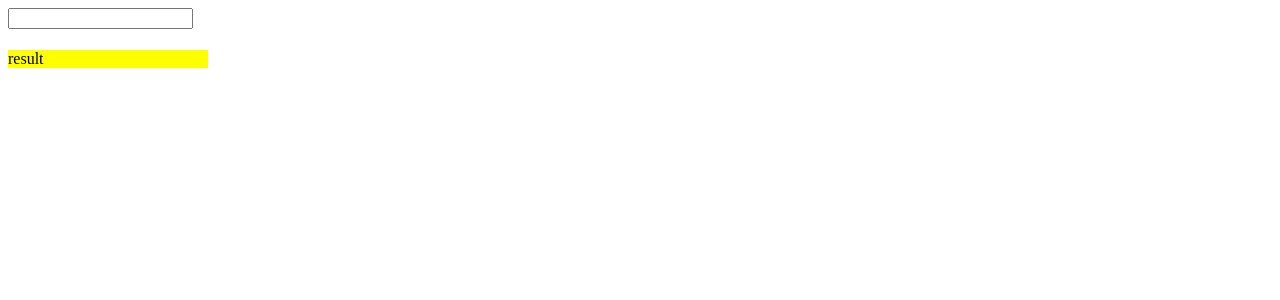
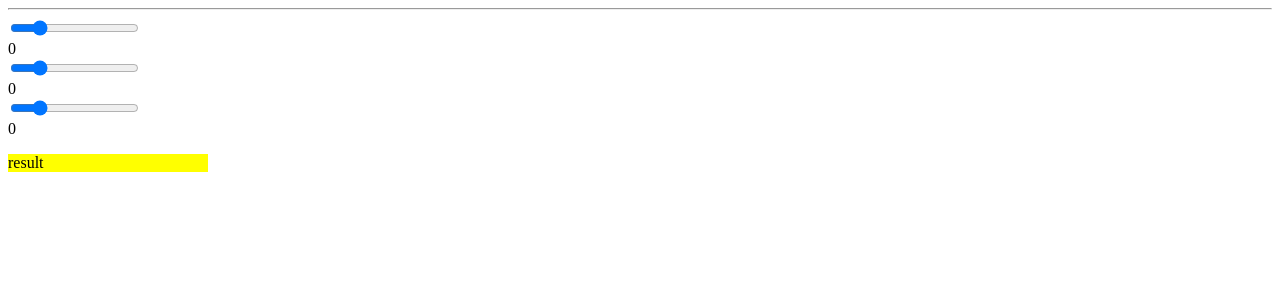
Before and after one commit to vuk1066/tutorial, a React app: page / in a window 1280 px wide. Shown: the top 300 px of the page. Built offline with nearby package versions, Linux system fonts and the light colour scheme.

Commit message:
using refs to access components

```diff
--- a/src/js/App.js
+++ b/src/js/App.js
@@ -1,31 +1,53 @@
 import React from 'react';
+import ReactDOM from 'react-dom';
 
 class App extends React.Component {
 	constructor(){
 		super();
-		this.state = { txt: ''}
+		this.state = {
+			red: 0,
+			green: 0,
+			blue: 0
+		}
 		this.update = this.update.bind(this)
 	}
 	update(e){
-		this.setState({txt: e.target.value})
+		this.setState({
+			red: ReactDOM.findDOMNode(this.refs.red.refs.inp).value,
+			green: ReactDOM.findDOMNode(this.refs.green.refs.inp).value,
+			blue: ReactDOM.findDOMNode(this.refs.blue.refs.inp).value
+		})
 	}
 	render(){
 		return (
 			<div>
-				<Widget txt={this.state.txt} update={this.update} />
+				{this.state.txt}
+				<hr />
+				<Slider ref="red" update={this.update} />
+				{this.state.red}
+				<br />
+				<Slider ref="green" update={this.update} />
+				{this.state.green}
+				<br />
+				<Slider ref="blue" update={this.update} />
+				{this.state.blue}
+				<br />
 			</div>
 		);
 	}
 }
 
-const Widget = (props) => {
-	return (
+class Slider extends React.Component {
+	render(){
+		return (
 			<div>
-				<input type="text"
-					onChange={props.update} />
-				<h1> {props.txt} </h1>
+				<input ref="inp" type="range"
+					min="0"
+					max="255"
+					onChange={this.props.update} />
 			</div>
 		);
+	}
 }
 
 export default App
```
Also changed, not shown: doc.txt.
